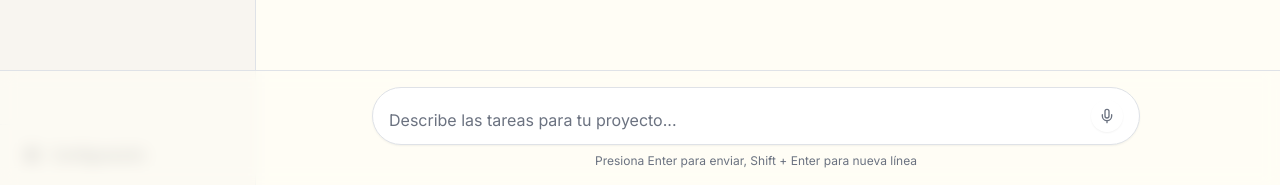
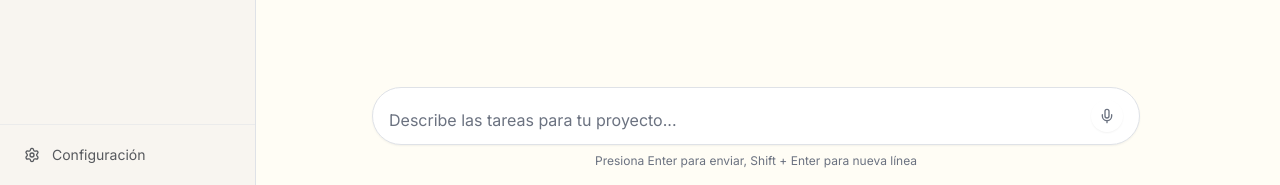
Before and after one commit to adrianrdguez/projects-buddy, a Next.js app: page / in a window 1280 px wide. Shown: the part 615-800 px from the top of the page. Built offline with nearby package versions, Linux system fonts and the light colour scheme.

Commit message:
better ui with floating input bar

```diff
--- a/components/InputBar.tsx
+++ b/components/InputBar.tsx
@@ -73,7 +73,7 @@ export function InputBar({ onSubmit, placeholder = "Describe tu tarea aquí...",
   const isDisabled = isLoading || !hasText;
 
   return (
-    <div className="fixed bottom-0 left-0 right-0 border-t border-border bg-background/80 backdrop-blur supports-[backdrop-filter]:bg-background/60">
+    <div className="fixed bottom-0 left-0 right-0">
       <div className={`${sidebarCollapsed ? 'pl-12' : 'pl-64'} pr-6 py-4 transition-all duration-300`}>
         <div className="max-w-3xl mx-auto">
           <form onSubmit={handleSubmit} className="relative">
```
